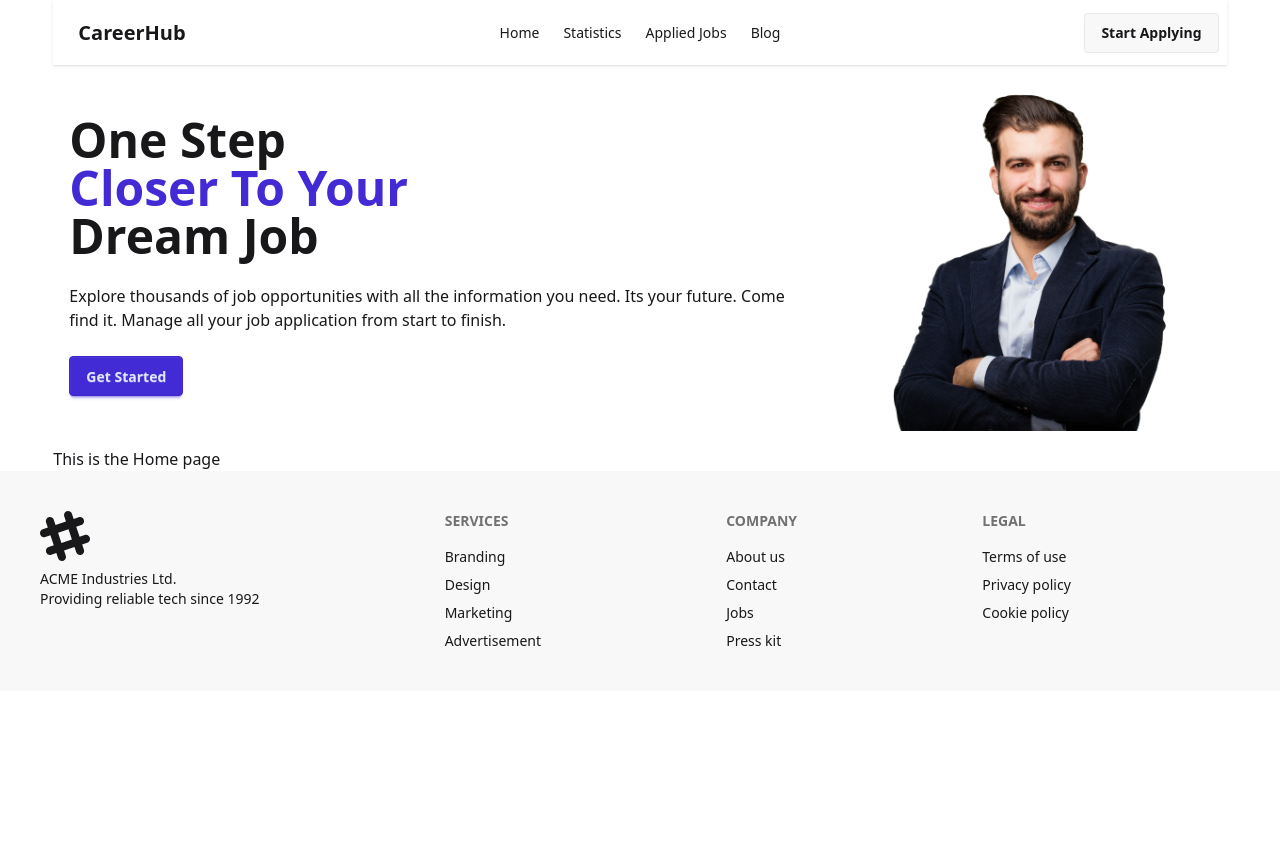
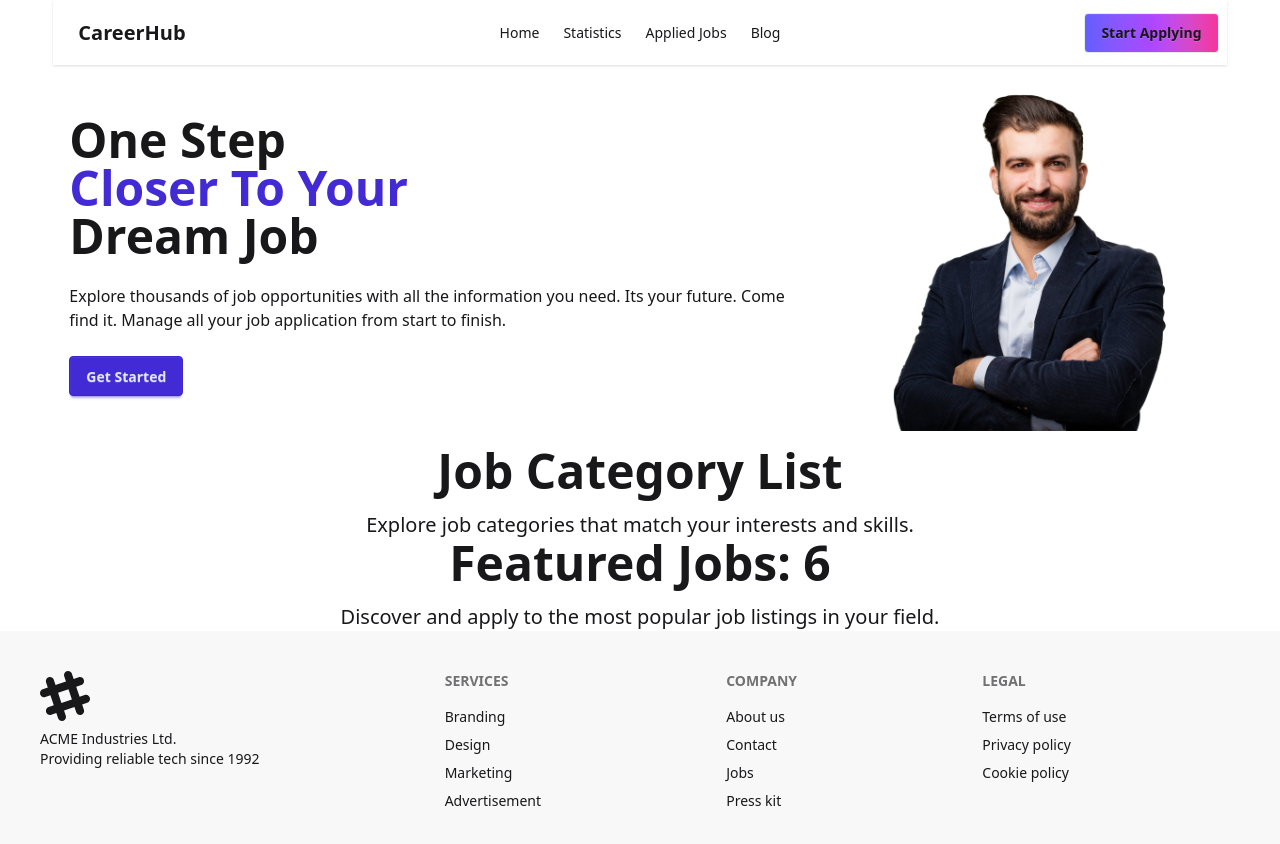
Before and after one commit to arhamchowdhury1218/React-Career-Hub, a React (Vite) app: page / in a window 1280 px wide. Shown: the top 844 px of the page. Before the commit the page ends 800 px from the top, so only its background shows below. Built offline with nearby package versions, Linux system fonts and the light colour scheme.

Commit message:
set the error page and the routes

```diff
--- /dev/null
+++ b/src/components/CategoryList/CategoryList.jsx
@@ -0,0 +1,16 @@
+import React from "react";
+
+const CategoryList = () => {
+  return (
+    <div>
+      <div className="text-center">
+        <h1 className="text-5xl font-bold">Job Category List</h1>
+        <p className="text-xl mt-4">
+          Explore job categories that match your interests and skills.
+        </p>
+      </div>
+    </div>
+  );
+};
+
+export default CategoryList;
--- /dev/null
+++ b/src/components/ErrorPage/ErrorPage.jsx
@@ -0,0 +1,13 @@
+import React from "react";
+
+const ErrorPage = () => {
+  return (
+    <div>
+      <h4>404 - Page Not Found</h4>
+      <p>Sorry, the page you are looking for does not exist.</p>
+      <Link to="/">Go back to Home</Link>
+    </div>
+  );
+};
+
+export default ErrorPage;
--- /dev/null
+++ b/src/components/FeaturedJobs/FeaturedJobs.jsx
@@ -0,0 +1,26 @@
+import React from "react";
+
+const FeaturedJobs = () => {
+  const [featuredJobs, setFeaturedJobs] = React.useState([]);
+
+  React.useEffect(() => {
+    fetch("/jobs.json")
+      .then((response) => response.json())
+      .then((data) => setFeaturedJobs(data))
+      .catch((error) => console.error("Error fetching featured jobs:", error));
+  }, []);
+  return (
+    <div>
+      <div className="text-center">
+        <h1 className="text-5xl font-bold">
+          Featured Jobs: {featuredJobs.length}
+        </h1>
+        <p className="text-xl mt-4">
+          Discover and apply to the most popular job listings in your field.
+        </p>
+      </div>
+    </div>
+  );
+};
+
+export default FeaturedJobs;
--- a/src/components/Header/Header.jsx
+++ b/src/components/Header/Header.jsx
@@ -1,10 +1,22 @@
+import { NavLink } from "react-router-dom";
+
 const Header = () => {
-  const links = [
-    { name: "Home", path: "/" },
-    { name: "Statistics", path: "/statistics" },
-    { name: "Applied Jobs", path: "/applied-jobs" },
-    { name: "Blog", path: "/blog" },
-  ];
+  const links = (
+    <>
+      <li>
+        <NavLink to="/">Home</NavLink>
+      </li>
+      <li>
+        <NavLink to="/statistics">Statistics</NavLink>
+      </li>
+      <li>
+        <NavLink to="/applied-jobs">Applied Jobs</NavLink>
+      </li>
+      <li>
+        <NavLink to="/blog">Blog</NavLink>
+      </li>
+    </>
+  );
   return (
     <div className="navbar bg-base-100 shadow-sm w-11/12 mx-auto">
       <div className="navbar-start">
@@ -30,26 +42,31 @@ const Header = () => {
             tabIndex="-1"
             className="menu menu-sm dropdown-content bg-base-100 rounded-box z-1 mt-3 w-52 p-2 shadow"
           >
-            {links.map((link) => (
+            {/* {links.map((link) => (
               <li key={link.name}>
                 <a href={link.path}>{link.name}</a>
               </li>
-            ))}
+            ))} */}
+
+            {links}
           </ul>
         </div>
         <a className="btn btn-ghost text-xl">CareerHub</a>
       </div>
       <div className="navbar-center hidden lg:flex">
         <ul className="menu menu-horizontal px-1">
-          {links.map((link) => (
+          {/* {links.map((link) => (
             <li key={link.name}>
               <a href={link.path}>{link.name}</a>
             </li>
-          ))}
+          ))} */}
+          {links}
         </ul>
       </div>
       <div className="navbar-end">
-        <a className="btn">Start Applying</a>
+        <button className="btn bg-gradient-to-r from-indigo-500 via-purple-500 to-pink-500">
+          Start Applying
+        </button>
       </div>
     </div>
   );
--- a/src/components/Home/Home.jsx
+++ b/src/components/Home/Home.jsx
@@ -1,11 +1,14 @@
 import React from "react";
 import Banner from "../Banner/Banner";
+import CategoryList from "../CategoryList/CategoryList";
+import FeaturedJobs from "../FeaturedJobs/FeaturedJobs";
 
 const Home = () => {
   return (
     <div className="w-11/12 mx-auto">
       <Banner />
-      This is the Home page
+      <CategoryList></CategoryList>
+      <FeaturedJobs></FeaturedJobs>
     </div>
   );
 };
--- a/src/main.jsx
+++ b/src/main.jsx
@@ -8,11 +8,13 @@ import Home from "./components/Home/Home.jsx";
 import Statistics from "./components/Statistics/Statistics.jsx";
 import AppliedJobs from "./components/AppliedJobs/AppliedJobs.jsx";
 import Blog from "./components/Blog/Blog.jsx";
+import ErrorPage from "./components/ErrorPage/ErrorPage.jsx";
 
 const router = createBrowserRouter([
   {
     path: "/",
     element: <Root></Root>,
+    errorElement: <ErrorPage></ErrorPage>,
     children: [
       {
         path: "/",
```
